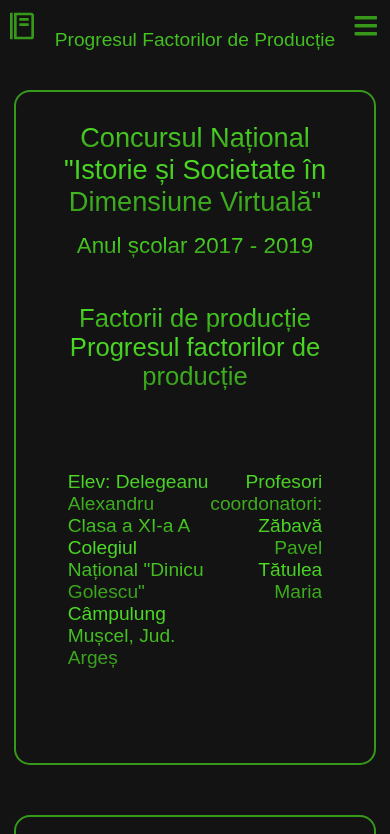
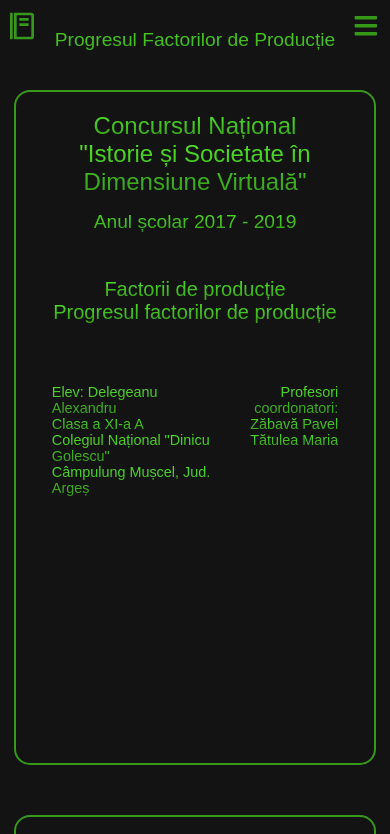
Before and after one commit to TheAncientOwl/progresul-fdp-react, a React (Create React App) app: page / in a window 390 px wide. Shown: the top 834 px of the page. Built offline with nearby package versions, Linux system fonts and the light colour scheme.

Commit message:
added phone responsiveness.

```diff
--- a/src/components/sections/intro/Elements.js
+++ b/src/components/sections/intro/Elements.js
@@ -1,4 +1,5 @@
 import styled from 'styled-components';
+import Breakpoints from '../../../Breakpoints';
 
 export const Text = styled.div`
   background-image: ${props => `linear-gradient(to top, ${props.theme.secondary} 0%, ${props.theme.primary} 100%)`};
@@ -14,18 +15,31 @@ export const Title = styled.div`
   margin-top: 25px;
   text-align: center;
   font-size: 1.7rem;
+
+  @media (max-width: ${Breakpoints.phone}) {
+    font-size: 1.5rem;
+    margin-top: 15px;
+  }
 `;
 
 export const Year = styled.div`
   margin-top: 15px;
   text-align: center;
   font-size: 1.4rem;
+
+  @media (max-width: ${Breakpoints.phone}) {
+    font-size: 1.2rem;
+  }
 `;
 
 export const Subtitle = styled.div`
   margin-top: 45px;
   text-align: center;
   font-size: 1.6rem;
+
+  @media (max-width: ${Breakpoints.phone}) {
+    font-size: 1.25rem;
+  }
 `;
 
 export const Info = styled.div`
@@ -35,6 +49,13 @@ export const Info = styled.div`
 
   display: flex;
   justify-content: space-between;
+
+  @media (max-width: ${Breakpoints.phone}) {
+    font-size: 0.9rem;
+    margin-top: 60px;
+    margin-bottom: 15px;
+    width: 90%;
+  }
 `;
 
 export const Left = styled.div`
```
